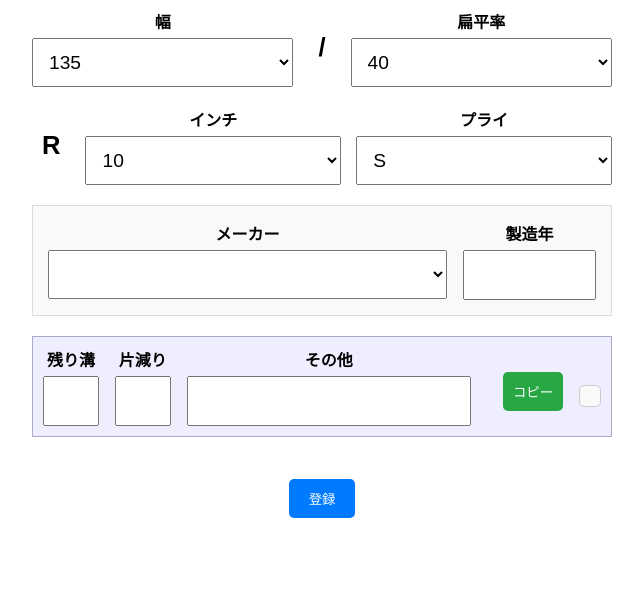
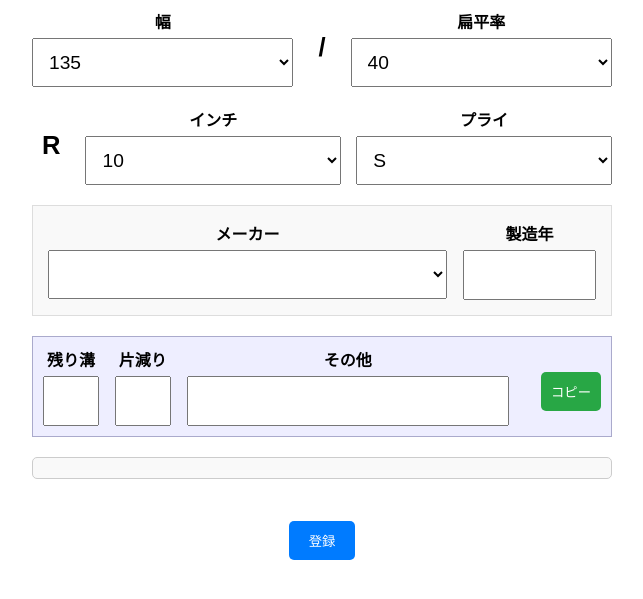
Before and after one commit to shin-murata/u_tire_app, a Flask app: page /input in a window 1280 px wide. Shown: the part 122-721 px from the top of the page, without its empty margins (318-961 px from the left). Run offline with Flask 3, Linux system fonts and the light colour scheme; data comes from the database, SQL or seed files in the repository.

Commit message:
input_css3コピーボタン途中

```diff
--- a/static/css/style.css
+++ b/static/css/style.css
@@ -255,4 +255,10 @@
         height: 40px; /* 高さを固定 */
     }
 
+    .copied-tire-form {
+        width: 100%; /* 親要素の幅を継承 */
+        padding: 10px; /* 必要に応じて調整 */
+        margin: 10px 0; /* 見た目を揃えるための外側余白 */
+        box-sizing: border-box; /* パディングとボーダーを含む幅計算 */
+    }
 }
--- a/static/script.js
+++ b/static/script.js
@@ -6,10 +6,12 @@ function addTireForm(targetContainerId, group1Class, group2Class) {
         return;
     }
 
-    // 元のフォームグループを作成
-    const group1 = document.createElement("div");
-    group1.className = `form-group ${group1Class}`;
-    group1.innerHTML = `
+    // 新しいフォームをまとめて作成
+    const newForm = document.createElement("div");
+    newForm.className = "copied-tire-form"; // 新しいフォームを包むクラス
+    newForm.innerHTML = `
+        <!-- グループ1: manufacturer, manufacturing_year -->
+        <div class="form-group ${group1Class}">
             <div class="input-wrap manufacturer-wrap">
                 <label for="manufacturer">メーカー:</label>
                 <input type="text" name="manufacturer[]" class="form-control">
@@ -18,28 +20,26 @@ function addTireForm(targetContainerId, group1Class, group2Class) {
                 <label for="manufacturing_year">製造年:</label>
                 <input type="text" name="manufacturing_year[]" class="form-control">
             </div>
-    `;
-
-    const group2 = document.createElement("div");
-    group2.className = `form-group ${group2Class}`;
-    group2.innerHTML = `
-        <div class="input-wrap small-input" id="tread-depth">
+        </div>
+        <!-- グループ2: tread_depth, uneven_wear, other_details -->
+        <div class="form-group ${group2Class}">
+            <div class="input-wrap small-input">
                 <label for="tread_depth">トレッド深さ:</label>
                 <input type="number" name="tread_depth[]" class="form-control">
             </div>
-        <div class="input-wrap small-input" id="uneven-wear">
+            <div class="input-wrap small-input">
                 <label for="uneven_wear">摩耗状況:</label>
                 <input type="text" name="uneven_wear[]" class="form-control">
             </div>
-        <div class="input-wrap large-input" id="other-details">
+            <div class="input-wrap large-input">
                 <label for="other_details">詳細:</label>
                 <input type="text" name="other_details[]" class="form-control">
             </div>
+        </div>
         `;
 
-    // 新しいフォームグループをコンテナに追加
-    container.appendChild(group1);
-    container.appendChild(group2);
+        // 新しいフォームをコンテナ（グループ2の外側）に追加
+        container.appendChild(newForm);
     }
 
 // コピーボタン用のイベントリスナーを設定
--- a/templates/input_page.html
+++ b/templates/input_page.html
@@ -58,9 +58,11 @@
             {{ form.other_details(class_="form-control") }}
         </div>
         <button type="button" id="copy-button" class="btn copy-btn-group-2">コピー</button>
+    </div>
+
     <!-- コピーされたエントリを表示するための場所 -->
     <div id="copied-list" class="copied-list"></div>
-</div>
+
     <!-- フッター: 登録ボタン -->
     <div class="form-footer">
         <button type="submit" class="btn submit-btn">登録</button>
```
Lines whose indentation alone changed are shown as unchanged.
